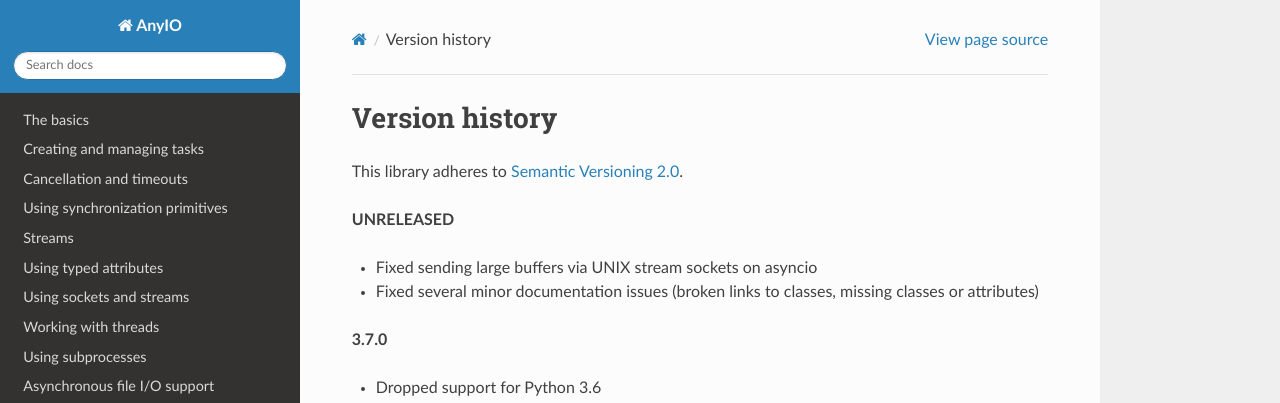
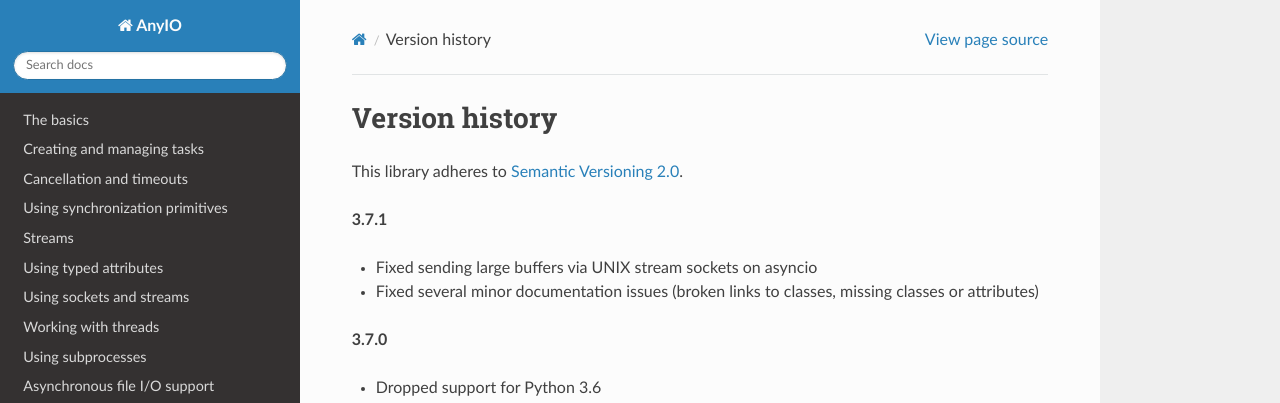
Before and after one commit to agronholm/anyio, a Sphinx documentation site: the page built from docs/versionhistory.rst, in a window 1280 px wide and 900 px high. Shown: the top 403 px of the window. Built offline with Sphinx 7.4.7 and the Read the Docs theme 2.0.0, drawn with Linux system fonts in a browser that asks for light colours; the version number could not be read and is left out.

Commit message:
Bumped up the version

```diff
--- a/docs/versionhistory.rst
+++ b/docs/versionhistory.rst
@@ -3,7 +3,7 @@ Version history
 
 This library adheres to `Semantic Versioning 2.0 <http://semver.org/>`_.
 
-**UNRELEASED**
+**3.7.1**
 
 - Fixed sending large buffers via UNIX stream sockets on asyncio
 - Fixed several minor documentation issues (broken links to classes, missing classes or
```
